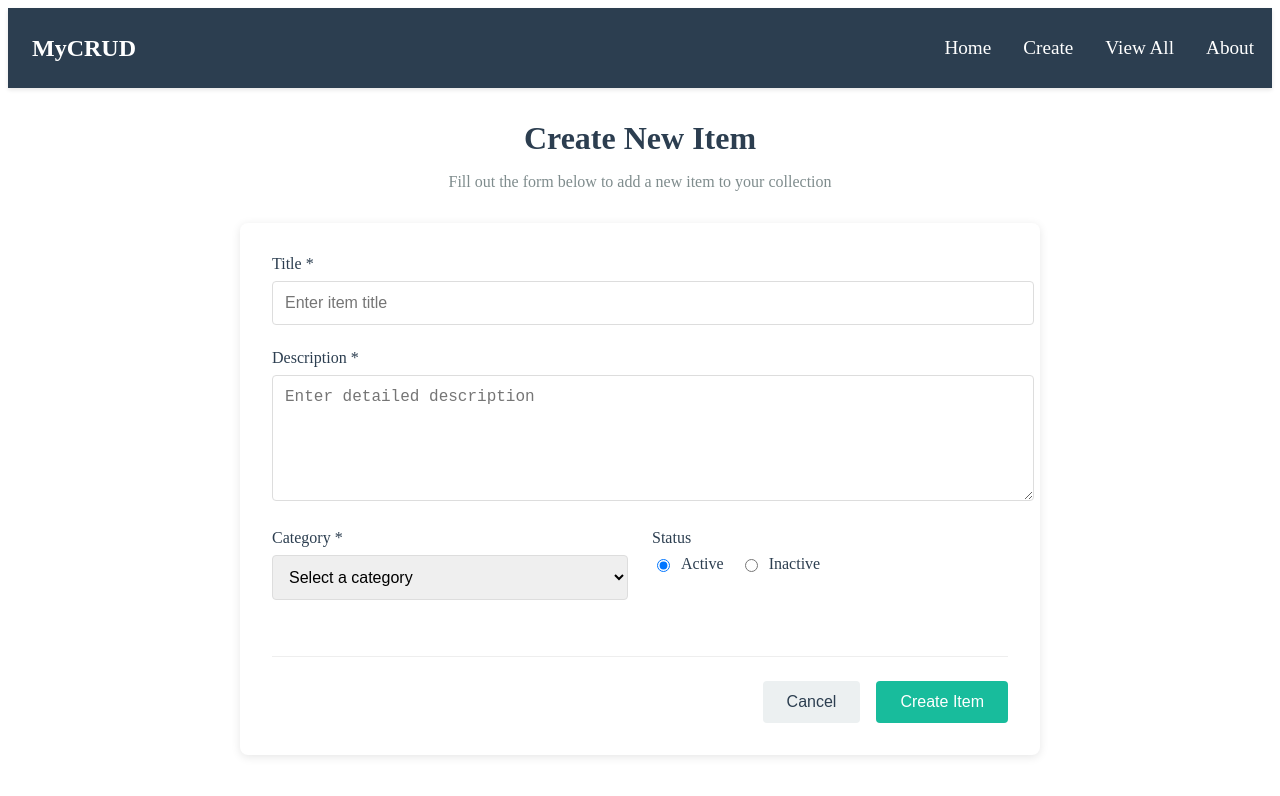
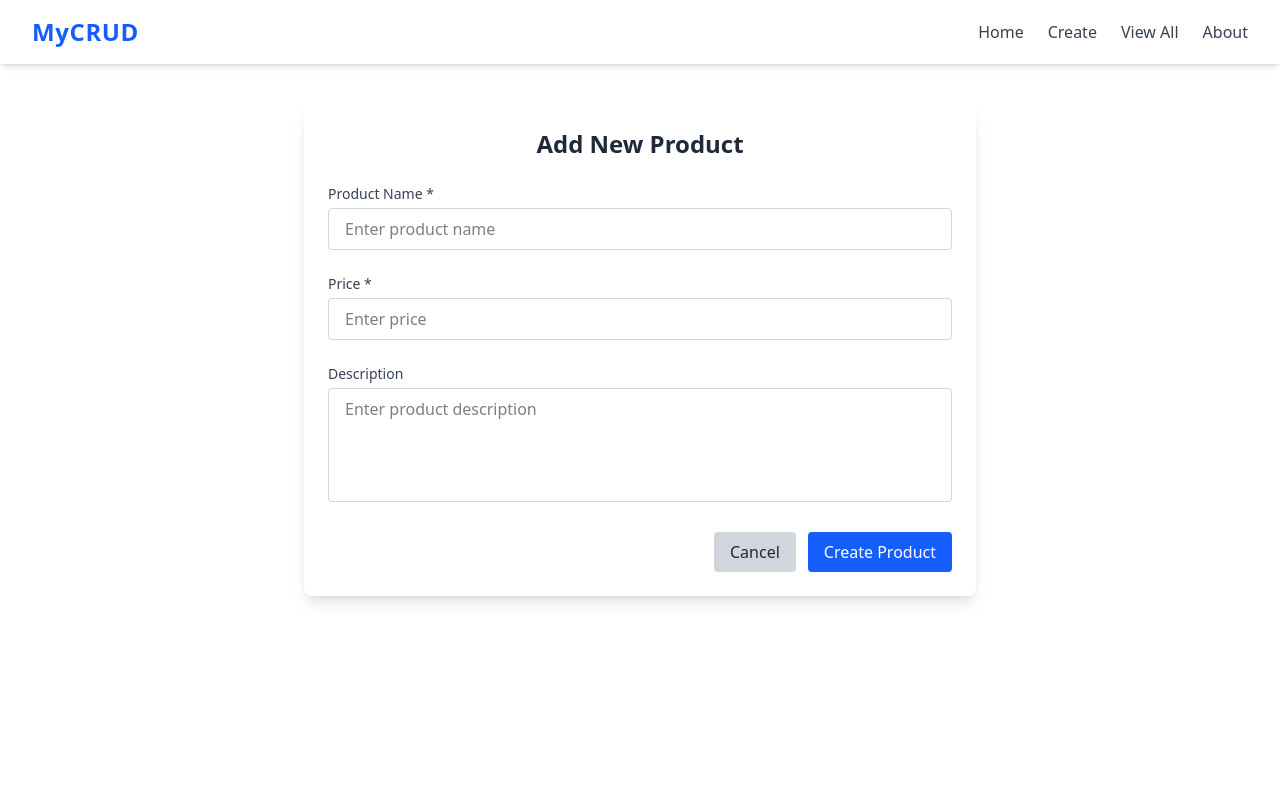
Before and after one commit to Mujtabaa-Ahmed/React_CRUD, a React (Vite) app: page /React_CRUD/create in a window 1280 px wide. Shown: the top 796 px of the page. Built offline with nearby package versions, Linux system fonts and the light colour scheme.

Commit message:
design changes

```diff
--- a/src/App.jsx
+++ b/src/App.jsx
@@ -8,11 +8,13 @@ function App() {
   return (
     <>
       <Navbar />
+      <div className="pt-16">
       <Routes>
         <Route path="/" element={<Home />} />
          <Route path="/create" element={<Create />} />
         <Route path="/view" element={<View />} />
       </Routes>
+      </div>
     </>
   );
 }
--- a/src/components/navbar.jsx
+++ b/src/components/navbar.jsx
@@ -1,6 +1,6 @@
-import React, { useState } from 'react';
 import { Link } from 'react-router-dom';
-import './Navbar.css'; // We'll create this CSS file next
+import { useState } from 'react';
+import { FaBars, FaTimes } from 'react-icons/fa';
 
 const Navbar = () => {
   const [isOpen, setIsOpen] = useState(false);
@@ -10,41 +10,96 @@ const Navbar = () => {
   };
 
   return (
-    <nav className="navbar">
-      <div className="navbar-container">
+    <nav className="bg-white shadow-md fixed w-full z-50">
+      <div className="max-w-7xl mx-auto px-4 sm:px-6 lg:px-8">
+        <div className="flex items-center justify-between h-16">
           {/* Logo/Brand */}
-        <Link to="/" className="navbar-logo">
+          <div className="flex-shrink-0 flex items-center">
+            <Link
+              to="/"
+              className="text-blue-600 text-2xl font-bold tracking-wide hover:text-blue-500 transition-colors"
+            >
               MyCRUD
             </Link>
+          </div>
+
+          {/* Desktop Menu */}
+          <div className="hidden md:flex items-center space-x-6">
+            <Link
+              to="/"
+              className="text-gray-700 hover:text-blue-600 font-medium transition-all duration-200"
+            >
+              Home
+            </Link>
+            <Link
+              to="/create"
+              className="text-gray-700 hover:text-blue-600 font-medium transition-all duration-200"
+            >
+              Create
+            </Link>
+            <Link
+              to="/view"
+              className="text-gray-700 hover:text-blue-600 font-medium transition-all duration-200"
+            >
+              View All
+            </Link>
+            <Link
+              to="/about"
+              className="text-gray-700 hover:text-blue-600 font-medium transition-all duration-200"
+            >
+              About
+            </Link>
+          </div>
 
           {/* Mobile menu button */}
-        <div className="menu-icon" onClick={toggleMenu}>
-          <i className={isOpen ? 'fas fa-times' : 'fas fa-bars'} />
+          <div className="md:hidden">
+            <button
+              onClick={toggleMenu}
+              className="text-gray-600 hover:text-blue-600 focus:outline-none"
+              aria-label="Toggle menu"
+            >
+              {isOpen ? (
+                <FaTimes className="h-6 w-6" />
+              ) : (
+                <FaBars className="h-6 w-6" />
+              )}
+            </button>
+          </div>
+        </div>
       </div>
 
-        {/* Navigation links */}
-        <ul className={`nav-menu ${isOpen ? 'active' : ''}`}>
-          <li className="nav-item">
-            <Link to="/" className="nav-links" onClick={toggleMenu}>
+      {/* Mobile Menu */}
+      <div className={`md:hidden bg-white shadow-md transition-all duration-300 ${isOpen ? 'block' : 'hidden'}`}>
+        <div className="px-4 pt-4 pb-6 space-y-3">
+          <Link
+            to="/"
+            onClick={toggleMenu}
+            className="block text-gray-700 hover:text-blue-600 text-lg font-medium"
+          >
             Home
           </Link>
-          </li>
-          <li className="nav-item">
-            <Link to="/create" className="nav-links" onClick={toggleMenu}>
+          <Link
+            to="/create"
+            onClick={toggleMenu}
+            className="block text-gray-700 hover:text-blue-600 text-lg font-medium"
+          >
             Create
           </Link>
-          </li>
-          <li className="nav-item">
-            <Link to="/view" className="nav-links" onClick={toggleMenu}>
+          <Link
+            to="/view"
+            onClick={toggleMenu}
+            className="block text-gray-700 hover:text-blue-600 text-lg font-medium"
+          >
             View All
           </Link>
-          </li>
-          <li className="nav-item">
-            <Link to="/about" className="nav-links" onClick={toggleMenu}>
+          <Link
+            to="/about"
+            onClick={toggleMenu}
+            className="block text-gray-700 hover:text-blue-600 text-lg font-medium"
+          >
             About
           </Link>
-          </li>
-        </ul>
+        </div>
       </div>
     </nav>
   );
--- a/src/main.jsx
+++ b/src/main.jsx
@@ -2,6 +2,7 @@ import React from 'react';
 import ReactDOM from 'react-dom/client';
 import { BrowserRouter } from 'react-router-dom';
 import App from './App';
+import './index.css'
 
 const root = ReactDOM.createRoot(document.getElementById('root'));
 root.render(
--- a/src/pages/Create.jsx
+++ b/src/pages/Create.jsx
@@ -1,55 +1,35 @@
 import React, { useState } from 'react';
 import { useNavigate } from 'react-router-dom';
-import '../style/Create.css';
 
 const Create = () => {
   const [formData, setFormData] = useState({
-    title: '',
-    description: '',
-    category: '',
-    status: 'active'
+    name: '',
+    price: '',
+    description: ''
   });
-  const [errors, setErrors] = useState({});
+  const [error, setError] = useState('');
   const [isSubmitting, setIsSubmitting] = useState(false);
   const navigate = useNavigate();
+  const API_URL = 'https://arsalan.fronxsolutions.com/admin/students';
 
   const handleChange = (e) => {
     const { name, value } = e.target;
-    setFormData({
-      ...formData,
-      [name]: value
-    });
-    // Clear error when user types
-    if (errors[name]) {
-      setErrors({
-        ...errors,
-        [name]: null
-      });
-    }
-  };
-
-  const validateForm = () => {
-    const newErrors = {};
-    if (!formData.title.trim()) newErrors.title = 'Title is required';
-    if (!formData.description.trim()) newErrors.description = 'Description is required';
-    if (!formData.category) newErrors.category = 'Category is required';
-    return newErrors;
+    setFormData(prev => ({ ...prev, [name]: value }));
   };
 
   const handleSubmit = async (e) => {
     e.preventDefault();
-    const validationErrors = validateForm();
+    setError('');
 
-    if (Object.keys(validationErrors).length > 0) {
-      setErrors(validationErrors);
+    if (!formData.name || !formData.price) {
+      setError('Name and price are required');
       return;
     }
 
     setIsSubmitting(true);
 
     try {
-      // Replace with your actual API call
-      const response = await fetch('https://api.example.com/items', {
+      const response = await fetch(API_URL, {
         method: 'POST',
         headers: {
           'Content-Type': 'application/json',
@@ -57,115 +37,81 @@ const Create = () => {
         body: JSON.stringify(formData),
       });
 
-      if (!response.ok) throw new Error('Failed to create item');
+      if (!response.ok) throw new Error('Failed to create product');
 
-      // Show success message and redirect
-      alert('Item created successfully!');
-      navigate('/view');
-    } catch (error) {
-      console.error('Error creating item:', error);
-      alert('An error occurred while creating the item');
+      navigate('/');
+    } catch (err) {
+      setError(err.message);
     } finally {
       setIsSubmitting(false);
     }
   };
 
   return (
-    <div className="create-container">
-      <div className="create-header">
-        <h1>Create New Item</h1>
-        <p>Fill out the form below to add a new item to your collection</p>
-      </div>
+    <div className="max-w-2xl mx-auto p-6 mt-10 bg-white shadow-lg rounded-lg">
+      <h1 className="text-2xl font-bold mb-6 text-center text-gray-800">Add New Product</h1>
 
-      <form onSubmit={handleSubmit} className="create-form">
-        <div className="form-group">
-          <label htmlFor="title">Title *</label>
+      <form onSubmit={handleSubmit} className="space-y-6">
+        {error && (
+          <div className="bg-red-100 text-red-700 p-3 rounded">
+            {error}
+          </div>
+        )}
+
+        <div>
+          <label className="block text-sm font-medium text-gray-700 mb-1">Product Name *</label>
           <input
             type="text"
-            id="title"
-            name="title"
-            value={formData.title}
+            name="name"
+            value={formData.name}
             onChange={handleChange}
-            className={errors.title ? 'error' : ''}
-            placeholder="Enter item title"
+            placeholder="Enter product name"
+            required
+            className="w-full border border-gray-300 px-4 py-2 rounded focus:outline-none focus:ring-2 focus:ring-blue-500"
           />
-          {errors.title && <span className="error-message">{errors.title}</span>}
         </div>
 
-        <div className="form-group">
-          <label htmlFor="description">Description *</label>
+        <div>
+          <label className="block text-sm font-medium text-gray-700 mb-1">Price *</label>
+          <input
+            type="number"
+            name="price"
+            value={formData.price}
+            onChange={handleChange}
+            placeholder="Enter price"
+            step="0.01"
+            min="0"
+            required
+            className="w-full border border-gray-300 px-4 py-2 rounded focus:outline-none focus:ring-2 focus:ring-blue-500"
+          />
+        </div>
+
+        <div>
+          <label className="block text-sm font-medium text-gray-700 mb-1">Description</label>
           <textarea
-            id="description"
             name="description"
             value={formData.description}
             onChange={handleChange}
-            className={errors.description ? 'error' : ''}
+            placeholder="Enter product description"
             rows="4"
-            placeholder="Enter detailed description"
+            className="w-full border border-gray-300 px-4 py-2 rounded resize-none focus:outline-none focus:ring-2 focus:ring-blue-500"
           />
-          {errors.description && <span className="error-message">{errors.description}</span>}
         </div>
 
-        <div className="form-row">
-          <div className="form-group">
-            <label htmlFor="category">Category *</label>
-            <select
-              id="category"
-              name="category"
-              value={formData.category}
-              onChange={handleChange}
-              className={errors.category ? 'error' : ''}
-            >
-              <option value="">Select a category</option>
-              <option value="technology">Technology</option>
-              <option value="books">Books</option>
-              <option value="clothing">Clothing</option>
-              <option value="other">Other</option>
-            </select>
-            {errors.category && <span className="error-message">{errors.category}</span>}
-          </div>
-
-          <div className="form-group">
-            <label>Status</label>
-            <div className="radio-group">
-              <label>
-                <input
-                  type="radio"
-                  name="status"
-                  value="active"
-                  checked={formData.status === 'active'}
-                  onChange={handleChange}
-                />
-                Active
-              </label>
-              <label>
-                <input
-                  type="radio"
-                  name="status"
-                  value="inactive"
-                  checked={formData.status === 'inactive'}
-                  onChange={handleChange}
-                />
-                Inactive
-              </label>
-            </div>
-          </div>
-        </div>
-
-        <div className="form-actions">
+        <div className="flex justify-end space-x-3">
           <button
             type="button"
             onClick={() => navigate('/')}
-            className="btn secondary"
+            className="px-4 py-2 rounded bg-gray-300 hover:bg-gray-400 text-gray-800"
           >
             Cancel
           </button>
           <button
             type="submit"
-            className="btn primary"
             disabled={isSubmitting}
+            className="px-4 py-2 rounded bg-blue-600 hover:bg-blue-700 text-white"
           >
-            {isSubmitting ? 'Creating...' : 'Create Item'}
+            {isSubmitting ? 'Creating...' : 'Create Product'}
           </button>
         </div>
       </form>
--- a/src/pages/Home.jsx
+++ b/src/pages/Home.jsx
@@ -1,57 +1,70 @@
 import React from 'react';
 import { Link } from 'react-router-dom';
-import '../style/Home.css';
 
 const Home = () => {
   return (
-    <div className="home-container">
-      <section className="hero-section">
-        <div className="hero-content">
-          <h1>Welcome to Your CRUD Application</h1>
-          <p>Manage your data efficiently with our powerful CRUD operations</p>
-          <div className="cta-buttons">
-            <Link to="/create" className="btn primary">
+    <div className="bg-white text-gray-800">
+      {/* Hero Section */}
+      <section className="flex flex-col md:flex-row items-center justify-between max-w-7xl mx-auto px-4 py-12">
+        <div className="md:w-1/2 mb-10 md:mb-0">
+          <h1 className="text-4xl md:text-5xl font-bold mb-4">
+            Welcome to Your CRUD Application
+          </h1>
+          <p className="text-lg text-gray-600 mb-6">
+            Manage your data efficiently with our powerful CRUD operations.
+          </p>
+          <div className="flex flex-col sm:flex-row gap-4">
+            <Link
+              to="/create"
+              className="bg-blue-600 text-white px-6 py-3 rounded-md hover:bg-blue-700 transition font-medium text-center"
+            >
               Create New Item
             </Link>
-            <Link to="/view" className="btn secondary">
+            <Link
+              to="/view"
+              className="bg-gray-200 text-gray-800 px-6 py-3 rounded-md hover:bg-gray-300 transition font-medium text-center"
+            >
               View All Items
             </Link>
           </div>
         </div>
-        <div className="hero-image">
-          <img src="https://i.pinimg.com/originals/21/9a/09/219a09d5c2d9e50e4c2d20c9a03e09af.gif" alt="CRUD Application" />
+        <div className="md:w-1/2">
+          <img
+            src="https://i.pinimg.com/originals/21/9a/09/219a09d5c2d9e50e4c2d20c9a03e09af.gif"
+            alt="CRUD Application"
+            className="w-full h-auto rounded-lg shadow-md"
+          />
         </div>
       </section>
 
-      <section className="features-section">
-        <h2>Key Features</h2>
-        <div className="features-grid">
-          <div className="feature-card">
-            <div className="feature-icon">📝</div>
-            <h3>Create</h3>
-            <p>Easily add new records to your database with our intuitive form.</p>
-          </div>
-          <div className="feature-card">
-            <div className="feature-icon">🔍</div>
-            <h3>Read</h3>
-            <p>View all your data in a clean, organized table format.</p>
-          </div>
-          <div className="feature-card">
-            <div className="feature-icon">🔄</div>
-            <h3>Update</h3>
-            <p>Edit existing records with just a few clicks.</p>
-          </div>
-          <div className="feature-card">
-            <div className="feature-icon">❌</div>
-            <h3>Delete</h3>
-            <p>Remove unwanted records safely and securely.</p>
+      {/* Features Section */}
+      <section className="bg-gray-100 py-12">
+        <div className="max-w-6xl mx-auto px-4">
+          <h2 className="text-3xl font-semibold text-center mb-10">Key Features</h2>
+          <div className="grid grid-cols-1 sm:grid-cols-2 md:grid-cols-4 gap-8">
+            {[
+              { icon: '📝', title: 'Create', desc: 'Easily add new records to your database with our intuitive form.' },
+              { icon: '🔍', title: 'Read', desc: 'View all your data in a clean, organized table format.' },
+              { icon: '🔄', title: 'Update', desc: 'Edit existing records with just a few clicks.' },
+              { icon: '❌', title: 'Delete', desc: 'Remove unwanted records safely and securely.' },
+            ].map((feature, index) => (
+              <div
+                key={index}
+                className="bg-white rounded-lg shadow-md p-6 text-center hover:shadow-lg transition"
+              >
+                <div className="text-4xl mb-4">{feature.icon}</div>
+                <h3 className="text-xl font-semibold mb-2">{feature.title}</h3>
+                <p className="text-gray-600 text-sm">{feature.desc}</p>
+              </div>
+            ))}
           </div>
         </div>
       </section>
 
-      <section className="getting-started">
-        <h2>Getting Started</h2>
-        <ol className="steps-list">
+      {/* Getting Started Section */}
+      <section className="py-12 max-w-5xl mx-auto px-4">
+        <h2 className="text-3xl font-semibold text-center mb-6">Getting Started</h2>
+        <ol className="list-decimal list-inside text-gray-700 space-y-2 text-lg">
           <li>Click "Create New Item" to add your first record</li>
           <li>View all items in the "View All" section</li>
           <li>Edit or delete items as needed</li>
--- a/src/pages/View.jsx
+++ b/src/pages/View.jsx
@@ -1,158 +1,84 @@
 import React, { useState, useEffect } from 'react';
-import { Link } from 'react-router-dom';
+import { Link, useNavigate } from 'react-router-dom';
 import '../style/View.css';
 
 const View = () => {
-  const [items, setItems] = useState([]);
+  const [products, setProducts] = useState([]);
   const [loading, setLoading] = useState(true);
   const [error, setError] = useState(null);
-  const [currentPage, setCurrentPage] = useState(1);
-  const [itemsPerPage] = useState(5);
-  const [sortConfig, setSortConfig] = useState({ key: 'id', direction: 'asc' });
+  const API_URL = 'https://arsalan.fronxsolutions.com/';
 
-  // Fetch items from API
   useEffect(() => {
-    const fetchItems = async () => {
+    const fetchProducts = async () => {
       try {
-        // Replace with your actual API endpoint
-        const response = await fetch('https://api.example.com/items');
-        if (!response.ok) {
-          throw new Error('Failed to fetch items');
-        }
+        const response = await fetch(API_URL);
+        if (!response.ok) throw new Error('Failed to fetch products');
         const data = await response.json();
-        setItems(data);
-        setLoading(false);
+        setProducts(data);
       } catch (err) {
         setError(err.message);
+      } finally {
         setLoading(false);
       }
     };
 
-    fetchItems();
+    fetchProducts();
   }, []);
 
-  // Handle delete
   const handleDelete = async (id) => {
-    if (window.confirm('Are you sure you want to delete this item?')) {
+    if (window.confirm('Are you sure you want to delete this product?')) {
       try {
-        // Replace with your actual API endpoint
-        const response = await fetch(`https://api.example.com/items/${id}`, {
+        const response = await fetch(`${API_URL}${id}`, {
           method: 'DELETE',
         });
 
-        if (!response.ok) {
-          throw new Error('Failed to delete item');
-        }
-
-        // Remove item from state
-        setItems(items.filter(item => item.id !== id));
+        if (!response.ok) throw new Error('Failed to delete product');
+        setProducts(products.filter(product => product.id !== id));
       } catch (err) {
-        console.error('Error deleting item:', err);
-        alert('Failed to delete item');
+        setError(err.message);
       }
     }
   };
 
-  // Sort items
-  const requestSort = (key) => {
-    let direction = 'asc';
-    if (sortConfig.key === key && sortConfig.direction === 'asc') {
-      direction = 'desc';
-    }
-    setSortConfig({ key, direction });
-  };
-
-  const sortedItems = [...items].sort((a, b) => {
-    if (a[sortConfig.key] < b[sortConfig.key]) {
-      return sortConfig.direction === 'asc' ? -1 : 1;
-    }
-    if (a[sortConfig.key] > b[sortConfig.key]) {
-      return sortConfig.direction === 'asc' ? 1 : -1;
-    }
-    return 0;
-  });
-
-  // Pagination logic
-  const indexOfLastItem = currentPage * itemsPerPage;
-  const indexOfFirstItem = indexOfLastItem - itemsPerPage;
-  const currentItems = sortedItems.slice(indexOfFirstItem, indexOfLastItem);
-  const totalPages = Math.ceil(items.length / itemsPerPage);
-
-  const paginate = (pageNumber) => setCurrentPage(pageNumber);
-
-  if (loading) {
-    return <div className="loading">Loading...</div>;
-  }
-
-  if (error) {
-    return <div className="error">Error: {error}</div>;
-  }
+  if (loading) return <div className="loading">Loading products...</div>;
+  if (error) return <div className="error">Error: {error}</div>;
 
   return (
     <div className="view-container">
       <div className="view-header">
-        <h1>All Items</h1>
+        <h1>Product Inventory</h1>
         <Link to="/create" className="btn primary">
-          Add New Item
+          Add New Product
         </Link>
       </div>
 
-      {items.length === 0 ? (
-        <div className="no-items">
-          <p>No items found. Create your first item!</p>
-          <Link to="/create" className="btn primary">
-            Create Item
-          </Link>
-        </div>
+      {products.length === 0 ? (
+        <div className="no-items">No products found</div>
       ) : (
-        <>
         <div className="table-responsive">
-            <table className="items-table">
+          <table className="products-table">
             <thead>
               <tr>
-                  <th onClick={() => requestSort('id')}>
-                    ID {sortConfig.key === 'id' && (
-                      <span>{sortConfig.direction === 'asc' ? '↑' : '↓'}</span>
-                    )}
-                  </th>
-                  <th onClick={() => requestSort('title')}>
-                    Title {sortConfig.key === 'title' && (
-                      <span>{sortConfig.direction === 'asc' ? '↑' : '↓'}</span>
-                    )}
-                  </th>
-                  <th onClick={() => requestSort('category')}>
-                    Category {sortConfig.key === 'category' && (
-                      <span>{sortConfig.direction === 'asc' ? '↑' : '↓'}</span>
-                    )}
-                  </th>
-                  <th onClick={() => requestSort('status')}>
-                    Status {sortConfig.key === 'status' && (
-                      <span>{sortConfig.direction === 'asc' ? '↑' : '↓'}</span>
-                    )}
-                  </th>
+                <th>ID</th>
+                <th>Name</th>
+                <th>Price</th>
+                <th>Description</th>
                 <th>Actions</th>
               </tr>
             </thead>
             <tbody>
-                {currentItems.map((item) => (
-                  <tr key={item.id}>
-                    <td>{item.id}</td>
-                    <td>{item.title}</td>
-                    <td>{item.category}</td>
-                    <td>
-                      <span className={`status-badge ${item.status}`}>
-                        {item.status}
-                      </span>
-                    </td>
+              {products.map((product) => (
+                <tr key={product.id}>
+                  <td>{product.id}</td>
+                  <td>{product.name}</td>
+                  <td>${product.price}</td>
+                  <td>{product.description}</td>
                   <td className="actions">
-                      <Link
-                        to={`/edit/${item.id}`}
-                        className="btn action-btn edit"
-                      >
+                    <Link to={`/edit/${product.id}`} className="btn action-btn edit">
                       Edit
                     </Link>
                     <button
-                        onClick={() => handleDelete(item.id)}
+                      onClick={() => handleDelete(product.id)}
                       className="btn action-btn delete"
                     >
                       Delete
@@ -163,36 +89,6 @@ const View = () => {
             </tbody>
           </table>
         </div>
-
-          {/* Pagination */}
-          {totalPages > 1 && (
-            <div className="pagination">
-              <button
-                onClick={() => paginate(currentPage > 1 ? currentPage - 1 : 1)}
-                disabled={currentPage === 1}
-              >
-                Previous
-              </button>
-
-              {Array.from({ length: totalPages }, (_, i) => i + 1).map(number => (
-                <button
-                  key={number}
-                  onClick={() => paginate(number)}
-                  className={currentPage === number ? 'active' : ''}
-                >
-                  {number}
-                </button>
-              ))}
-
-              <button
-                onClick={() => paginate(currentPage < totalPages ? currentPage + 1 : totalPages)}
-                disabled={currentPage === totalPages}
-              >
-                Next
-              </button>
-            </div>
-          )}
-        </>
       )}
     </div>
   );
```
Also changed, not shown: 1 other file (tests, documents, lock files or other folders). Lines whose indentation alone changed are shown as unchanged.
